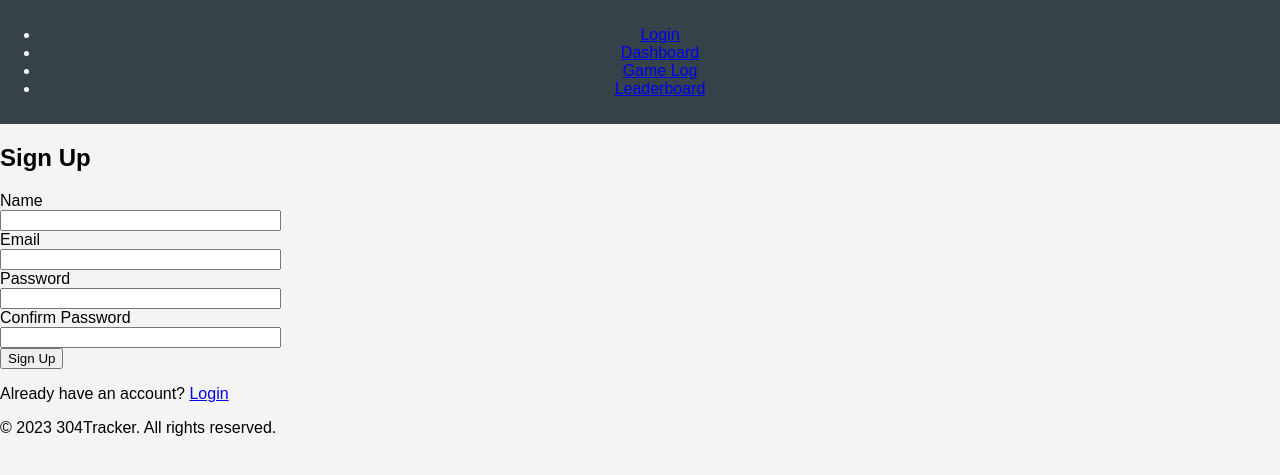
After one commit to marc-la/304-tracker, a Flask app: page /signup in a window 1280 px wide. The commit adds this page. Shown: the top 475 px of the page. Run offline with Flask 2, Linux system fonts and the light colour scheme.

Commit message:
updated to include email confirmation in auth

```diff
--- /dev/null
+++ b/app/forms.py
@@ -0,0 +1,15 @@
+from flask_wtf import FlaskForm
+from wtforms import StringField, PasswordField, SubmitField
+from wtforms.validators import DataRequired, Email, EqualTo, Length
+
+class LoginForm(FlaskForm):
+    email = StringField('Email', validators=[DataRequired(), Email()])
+    password = PasswordField('Password', validators=[DataRequired()])
+    submit = SubmitField('Login')
+
+class SignupForm(FlaskForm):
+    name = StringField('Name', validators=[DataRequired(), Length(min=2, max=100)])
+    email = StringField('Email', validators=[DataRequired(), Email()])
+    password = PasswordField('Password', validators=[DataRequired(), Length(min=6)])
+    confirm_password = PasswordField('Confirm Password', validators=[DataRequired(), EqualTo('password')])
+    submit = SubmitField('Sign Up')
--- a/app/routes/auth.py
+++ b/app/routes/auth.py
@@ -1,29 +1,26 @@
-from flask import Blueprint, request, jsonify, render_template, redirect, url_for, flash
-from flask_login import LoginManager, UserMixin, login_user, login_required, logout_user, current_user
-from werkzeug.security import generate_password_hash, check_password_hash
-from app.models import User
-from app import db
+from flask import Blueprint, render_template, redirect, url_for, flash, request
+from flask_login import login_user, logout_user, login_required, current_user
+from flask_mail import Message
+from app import mail  # Ensure you initialize Flask-Mail in your app/__init__.py
+from app.models import db, User
+from app.forms import LoginForm, SignupForm
+from datetime import datetime
 
 auth_bp = Blueprint('auth', __name__)
-login_manager = LoginManager()
-
-@login_manager.user_loader
-def load_user(user_id):
-    return User.query.get(int(user_id))
 
 @auth_bp.route('/login', methods=['GET', 'POST'])
 def login():
-    if request.method == 'POST':
-        email = request.form['email']
-        password = request.form['password']
-        user = User.query.filter_by(email=email).first()
-        if user and check_password_hash(user.password_hash, password):
+    form = LoginForm()
+    if form.validate_on_submit():
+        user = User.query.filter_by(email=form.email.data).first()
+        if user and user.check_password(form.password.data):
+            if not user.email_confirmed:
+                flash('Please confirm your email address first.', 'warning')
+                return redirect(url_for('auth.login'))
             login_user(user)
-            flash('Login successful!', 'success')
             return redirect(url_for('dashboard.index'))
-        else:
-            flash('Login failed. Check your email and password.', 'danger')
-    return render_template('login.html')
+        flash('Invalid email or password.')
+    return render_template('login.html', form=form)
 
 @auth_bp.route('/logout')
 @login_required
@@ -32,16 +29,39 @@ def logout():
     flash('You have been logged out.', 'info')
     return redirect(url_for('auth.login'))
 
-@auth_bp.route('/register', methods=['GET', 'POST'])
-def register():
-    if request.method == 'POST':
-        name = request.form['name']
-        email = request.form['email']
-        password = request.form['password']
-        password_hash = generate_password_hash(password)
-        new_user = User(name=name, email=email, password_hash=password_hash)
-        db.session.add(new_user)
+@auth_bp.route('/signup', methods=['GET', 'POST'])
+def signup():
+    form = SignupForm()
+    if form.validate_on_submit():
+        if User.query.filter_by(email=form.email.data).first():
+            flash('Email already registered.')
+        else:
+            user = User(name=form.name.data, email=form.email.data)
+            user.set_password(form.password.data)
+            db.session.add(user)
+            db.session.commit()
+            # Send confirmation email
+            token = user.generate_confirmation_token()
+            confirm_url = url_for('auth.confirm_email', token=token, _external=True)
+            html = render_template('email/activate.html', confirm_url=confirm_url)
+            msg = Message('Confirm Your Email', recipients=[user.email], html=html)
+            mail.send(msg)
+            flash('A confirmation email has been sent. Please check your inbox.')
+            return redirect(url_for('auth.login'))
+    return render_template('signup.html', form=form)
+
+@auth_bp.route('/confirm/<token>')
+def confirm_email(token):
+    email = User.confirm_token(token)
+    if not email:
+        flash('The confirmation link is invalid or has expired.', 'danger')
+        return redirect(url_for('auth.login'))
+    user = User.query.filter_by(email=email).first_or_404()
+    if user.email_confirmed:
+        flash('Account already confirmed. Please login.', 'success')
+    else:
+        user.email_confirmed = True
+        user.email_confirmed_at = datetime.utcnow()
         db.session.commit()
-        flash('Registration successful! You can now log in.', 'success')
-        return redirect(url_for('auth.login'))
-    return render_template('register.html')
+        flash('You have confirmed your account. Thanks!', 'success')
+    return redirect(url_for('auth.login'))
--- /dev/null
+++ b/app/templates/email/activate.html
@@ -0,0 +1,3 @@
+<p>Welcome! Thanks for signing up. Please follow this link to activate your account:</p>
+<p><a href="{{ confirm_url }}">{{ confirm_url }}</a></p>
+<p>If you did not sign up, please ignore this email.</p>
--- /dev/null
+++ b/app/templates/signup.html
@@ -0,0 +1,42 @@
+{% extends "base.html" %}
+{% block title %}Sign Up - 304Tracker{% endblock %}
+{% block content %}
+<h2>Sign Up</h2>
+<form method="POST" action="{{ url_for('auth.signup') }}">
+    {{ form.hidden_tag() }}
+    <div>
+        {{ form.name.label }}<br>
+        {{ form.name(size=32) }}
+        {% for error in form.name.errors %}
+            <span class="error">{{ error }}</span>
+        {% endfor %}
+    </div>
+    <div>
+        {{ form.email.label }}<br>
+        {{ form.email(size=32) }}
+        {% for error in form.email.errors %}
+            <span class="error">{{ error }}</span>
+        {% endfor %}
+    </div>
+    <div>
+        {{ form.password.label }}<br>
+        {{ form.password(size=32) }}
+        {% for error in form.password.errors %}
+            <span class="error">{{ error }}</span>
+        {% endfor %}
+    </div>
+    <div>
+        {{ form.confirm_password.label }}<br>
+        {{ form.confirm_password(size=32) }}
+        {% for error in form.confirm_password.errors %}
+            <span class="error">{{ error }}</span>
+        {% endfor %}
+    </div>
+    <div>
+        {{ form.submit(class="btn") }}
+    </div>
+    <p>
+        Already have an account? <a href="{{ url_for('auth.login') }}">Login</a>
+    </p>
+</form>
+{% endblock %}
--- a/config.py
+++ b/config.py
@@ -9,3 +9,9 @@ class Config:
     SQLALCHEMY_DATABASE_URI = os.environ.get('SQLALCHEMY_DATABASE_URI')
     SQLALCHEMY_TRACK_MODIFICATIONS = os.environ.get('SQLALCHEMY_TRACK_MODIFICATIONS', 'False') == 'True'
     DEBUG = os.environ.get('DEBUG', 'False') == 'True'
+    MAIL_SERVER = os.environ.get('MAIL_SERVER', 'smtp.gmail.com')
+    MAIL_PORT = int(os.environ.get('MAIL_PORT', 587))
+    MAIL_USE_TLS = os.environ.get('MAIL_USE_TLS', 'True') == 'True'
+    MAIL_USERNAME = os.environ.get('MAIL_USERNAME')
+    MAIL_PASSWORD = os.environ.get('MAIL_PASSWORD')
+    MAIL_DEFAULT_SENDER = os.environ.get('MAIL_DEFAULT_SENDER')
```
Also changed, not shown: app/__init__.py (+11 -0 lines), app/models.py (+26 -1 lines), app/routes/dashboard.py (+9 -2 lines), app/templates/login.html (+23 -10 lines).
